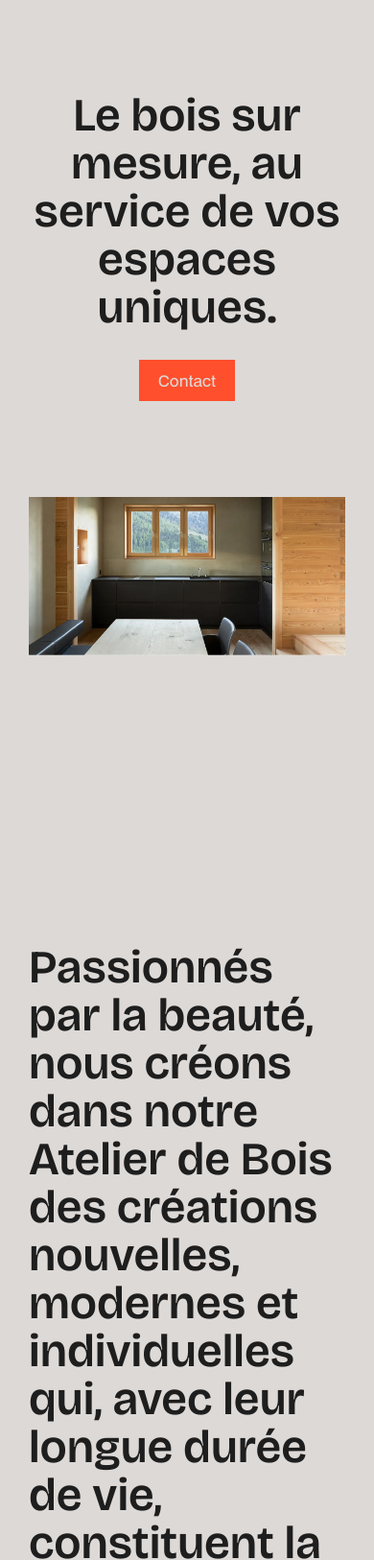
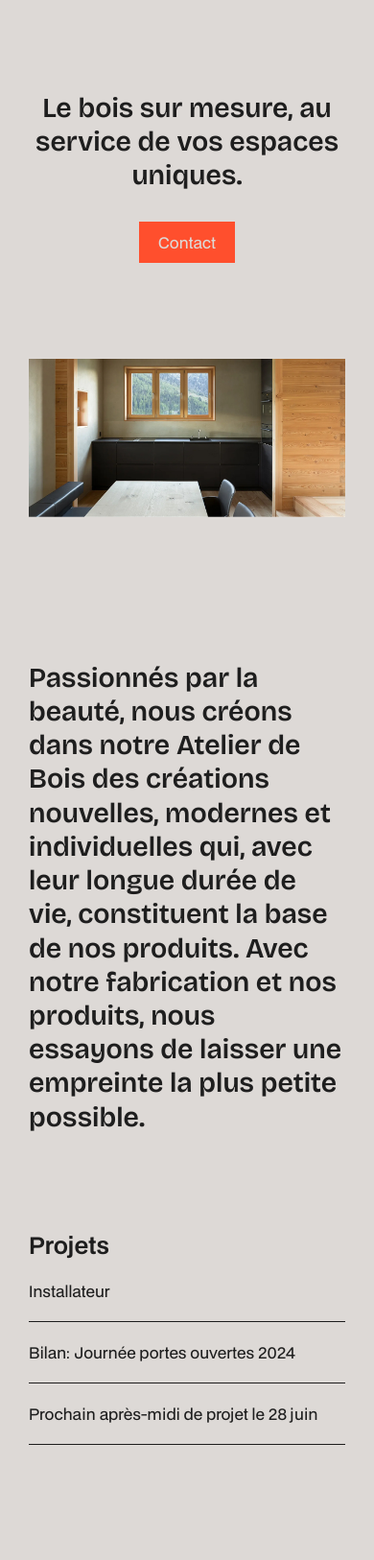
Before and after one commit to fannysaez/AtelierDuBois, a PHP site: page / in a window 390 px wide. Shown: the part 105-1731 px from the top of the page at 96% size. Run offline with PHP 8.4, Linux system fonts and the light colour scheme.

Commit message:
layout.css mise à jour

```diff
--- a/assets/css/layout.css
+++ b/assets/css/layout.css
@@ -72,10 +72,6 @@ section {
   gap: 100px;
 }
 
-.projects-section {
-  justify-content: space-between;
-}
-
 .projects-list {
   width: 100%;
   max-width: 600px;
@@ -102,12 +98,43 @@ section {
   .hero-img-3 {
     visibility: hidden;
   }
+
+  /* Présentation Atelier */
+  .atelier-presentation {
+    padding: 50px 0 200px 0;
+    gap: 100px;
+  }
+
+  /* Projects */
+  .projects-section {
+    flex-direction: column;
+  }
+
+  .projects-list {
+    max-width: 100%;
+  }
 }
 
 @media screen and (max-width: 768px) {
   main {
     padding-right: 30px;
     padding-left: 30px;
+  }
+
+  /* Font Size */
+  h1 {
+    font-size: 2.3rem;
+    line-height: 2.5rem;
+  }
+
+  h2 {
+    font-size: 2.3rem;
+    line-height: 2.5rem;
+  }
+
+  h3 {
+    font-size: 1.5rem;
+    line-height: 1.6rem;
   }
 }
 
@@ -116,4 +143,20 @@ section {
     padding-right: 30px;
     padding-left: 30px;
   }
+
+  /* Font Size */
+  h1 {
+    font-size: 1.8rem;
+    line-height: 2.2rem;
+  }
+
+  h2 {
+    font-size: 1.8rem;
+    line-height: 2.2rem;
+  }
+
+  h3 {
+    font-size: 1.5rem;
+    line-height: 2rem;
+  }
 }
```
